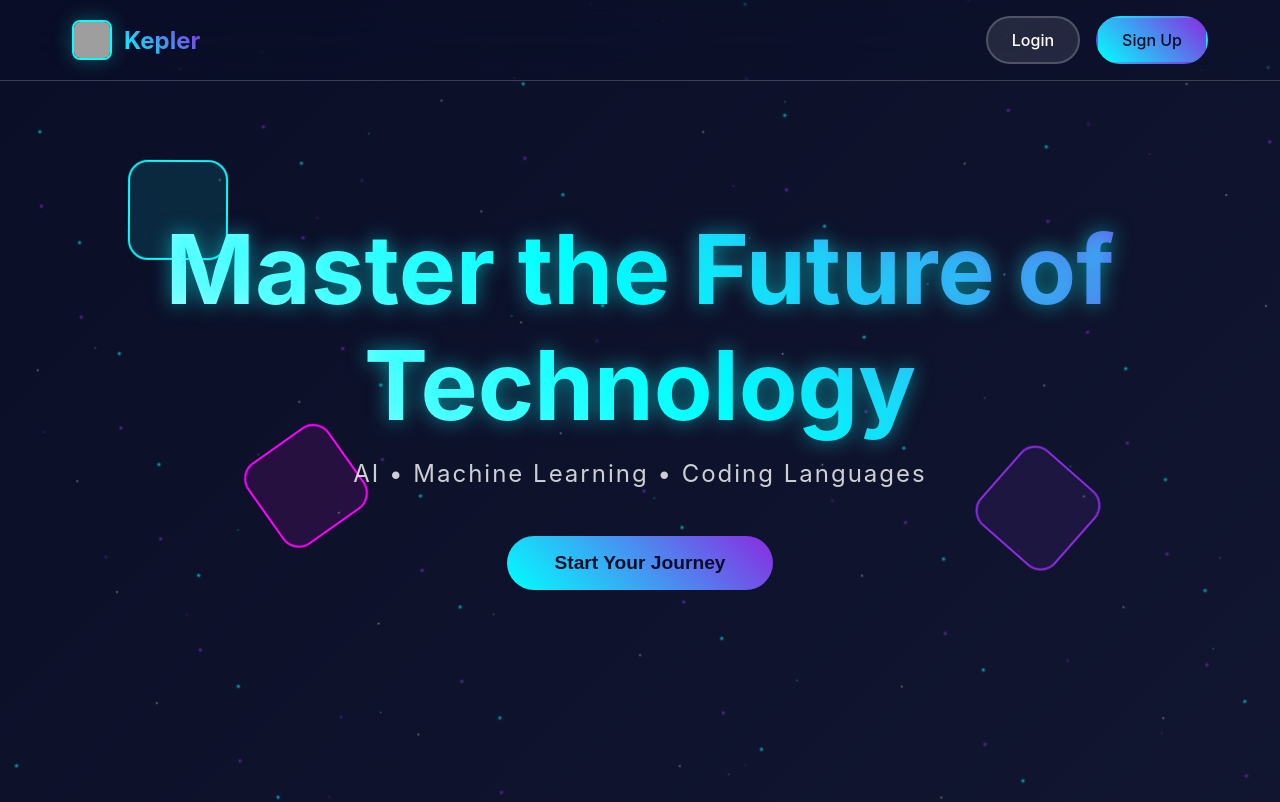
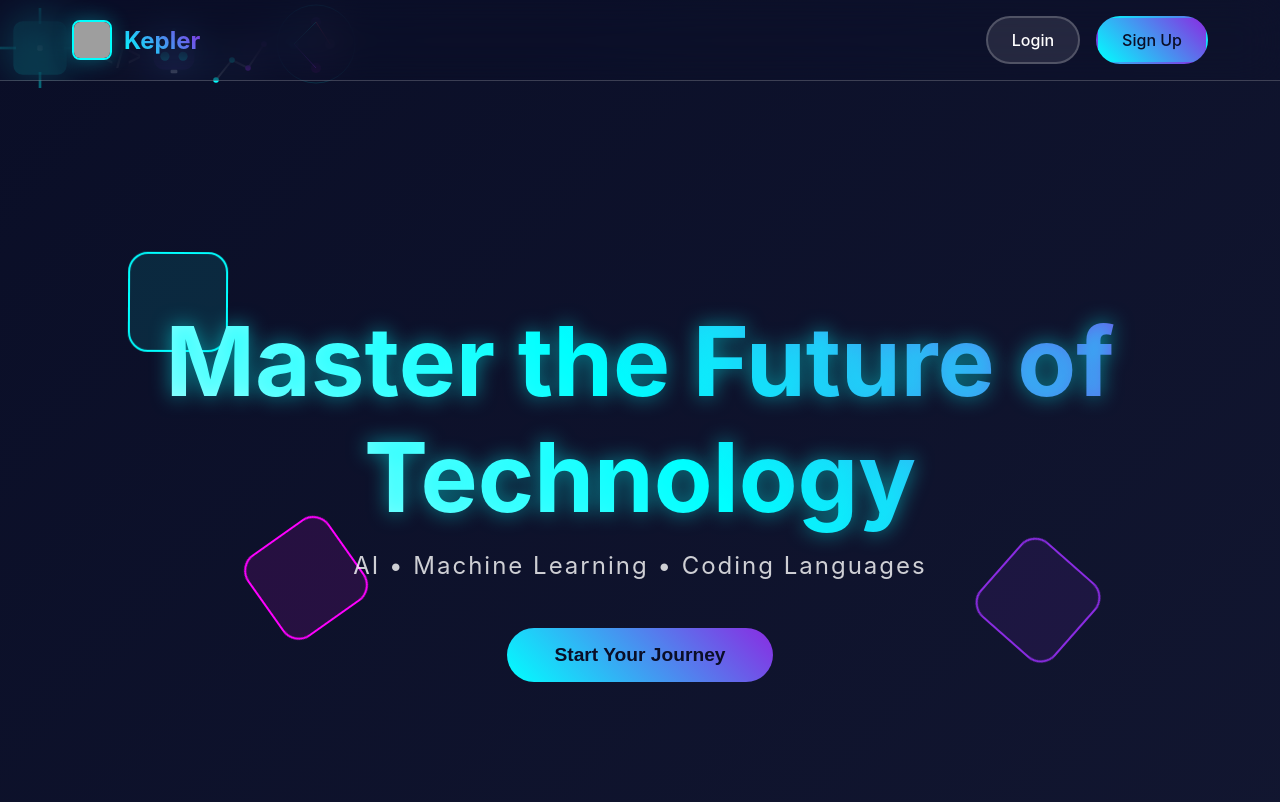
Before and after one commit to NOXarche/Front-Kepler, a React (Vite) app: page / in a window 1280 px wide. Shown: the top 802 px of the page. Built offline with nearby package versions, Linux system fonts and the light colour scheme; grey boxes are pictures that could not be loaded.

Commit message:
Update App.jsx

```diff
--- a/src/App.jsx
+++ b/src/App.jsx
@@ -2,29 +2,70 @@ import React from 'react'
 import Navbar from './components/Navbar'
 import Hero from './components/Hero'
 import Features from './components/Features'
+import LearningPath from './components/LearningPath'
+import WhyKepler from './components/WhyKepler'
+import PopularCourses from './components/PopularCourses'
 import Pricing from './components/Pricing'
+import Footer from './components/Footer'
 
 function App() {
   return (
     <div className="App">
-      {/* Animated Background */}
-      <div className="stars-container">
-        <div className="stars"></div>
-        <div className="stars2"></div>
-        <div className="stars3"></div>
+      {/* Tech-Themed Animated SVG Background */}
+      <div className="tech-bg">
+        {/* Example SVGs: Add, clone, or remove as needed for more/less icons */}
+        {/* Circuit */}
+        <svg className="tech-elem circuit" width="80" height="80" viewBox="0 0 60 60" fill="none">
+          <rect x="10" y="10" width="40" height="40" rx="7" fill="#00ffff" fillOpacity="0.23"/>
+          <rect x="28" y="28" width="4" height="4" rx="1" fill="#fff" fillOpacity="0.7"/>
+          <g stroke="#00ffff" strokeWidth="2" opacity="0.36">
+            <line x1="30" y1="0" x2="30" y2="12"/>
+            <line x1="0" y1="30" x2="12" y2="30"/>
+            <line x1="48" y1="30" x2="60" y2="30"/>
+            <line x1="30" y1="48" x2="30" y2="60"/>
+          </g>
+        </svg>
+        {/* Code */}
+        <svg className="tech-elem code" width="60" height="60" viewBox="0 0 60 60" fill="none">
+          <text x="17" y="37" fontSize="28" fill="#fff" fillOpacity="0.23">{`</>`}</text>
+        </svg>
+        {/* Robot Head */}
+        <svg className="tech-elem robot" width="68" height="68" viewBox="0 0 60 60" fill="none">
+          <rect x="12" y="20" rx="10" width="36" height="24" fill="#8a2be2" fillOpacity="0.17"/>
+          <circle cx="22" cy="32" r="4" fill="#00ffff" />
+          <circle cx="38" cy="32" r="4" fill="#00ffff" />
+          <rect x="27" y="44" width="6" height="3" rx="1" fill="#fff" fillOpacity="0.5"/>
+          <rect x="28" y="7" width="4" height="13" rx="2" fill="#00ffff" fillOpacity="0.23"/>
+        </svg>
+        {/* Graph (data science) */}
+        <svg className="tech-elem graph" width="64" height="64" viewBox="0 0 64 64" fill="none">
+          <polyline points="8,56 24,36 40,44 56,20" fill="none" stroke="#fff" strokeWidth="2" opacity="0.26"/>
+          <circle cx="8" cy="56" r="2.8" fill="#00ffff"/>
+          <circle cx="24" cy="36" r="2.8" fill="#00ffff"/>
+          <circle cx="40" cy="44" r="2.8" fill="#8a2be2"/>
+          <circle cx="56" cy="20" r="2.8" fill="#8a2be2"/>
+        </svg>
+        {/* Neural net (AI) */}
+        <svg className="tech-elem neuralnet" width="88" height="88" fill="none">
+          <circle cx="44" cy="44" r="39" stroke="#00ffff" strokeWidth="1" opacity="0.13"/>
+          <circle cx="22" cy="44" r="5" fill="#00ffff" opacity="0.18"/>
+          <circle cx="58" cy="44" r="5" fill="#fff" opacity="0.18"/>
+          <circle cx="44" cy="22" r="5" fill="#8a2be2" opacity="0.15"/>
+          <circle cx="44" cy="68" r="5" fill="#ff00ff" opacity="0.15"/>
+          <line x1="22" y1="44" x2="44" y2="22" stroke="#00ffff" strokeWidth="1"/>
+          <line x1="22" y1="44" x2="44" y2="68" stroke="#8a2be2" strokeWidth="1"/>
+          <line x1="58" y1="44" x2="44" y2="22" stroke="#fe4a49" strokeWidth="1"/>
+        </svg>
+        {/* More SVGs optional */}
       </div>
-
       <Navbar />
       <Hero />
       <Features />
+      <LearningPath />
+      <WhyKepler />
+      <PopularCourses />
       <Pricing />
-
-      {/* Footer */}
-      <footer className="footer">
-        <div className="container">
-          <p>&copy; 2024 Kepler. Shaping the future of education.</p>
-        </div>
-      </footer>
+      <Footer />
     </div>
   )
 }
```
